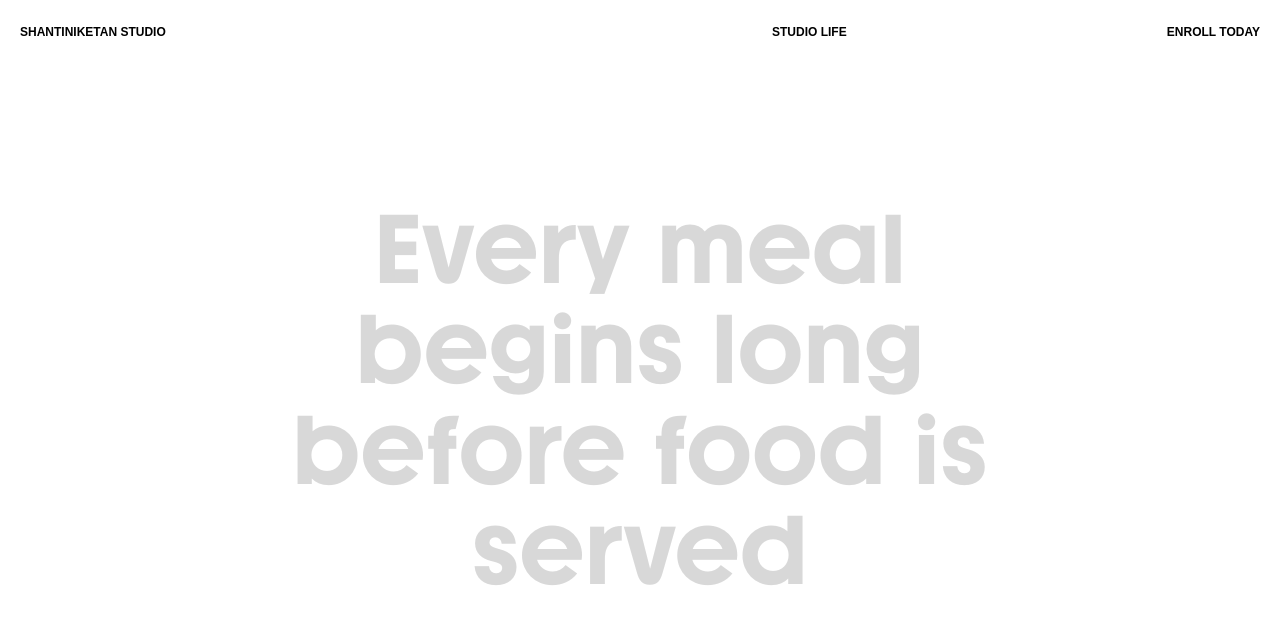
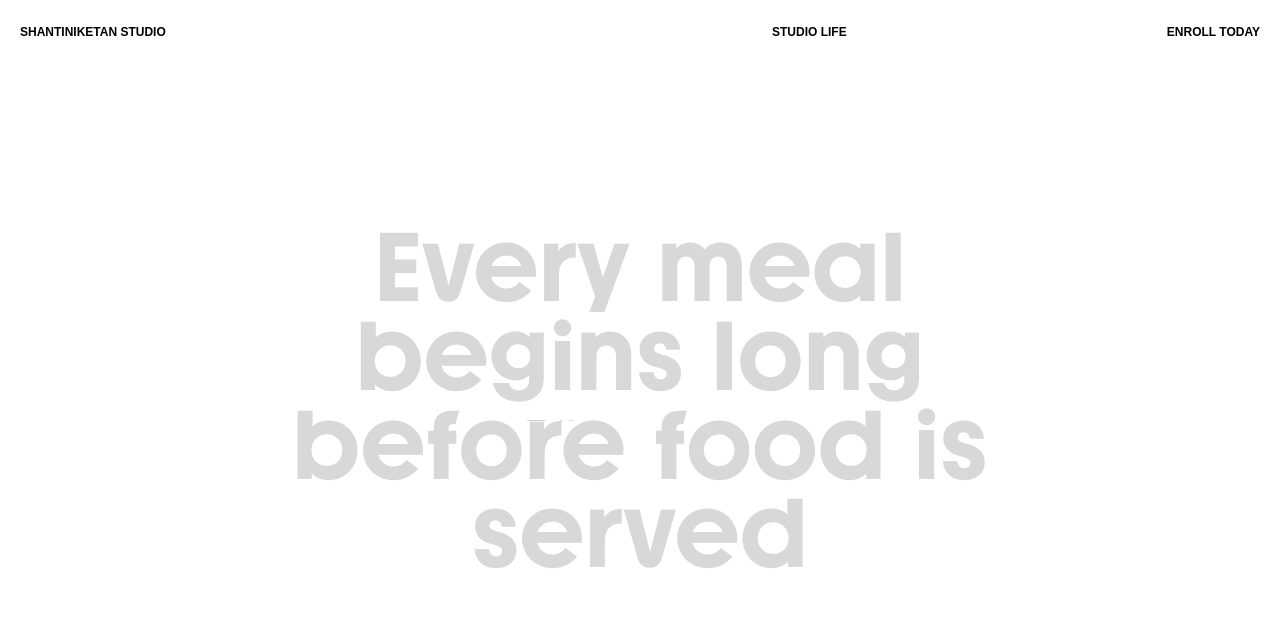
Before and after one commit to mahatosupriyo/shantiniketanstudio, a Next.js app: page /collections/prashanta in a window 1280 px wide. Shown: the top 624 px of the page. Built offline with nearby package versions, Linux system fonts and the light colour scheme; a web font is replaced by a local one.

Commit message:
updated product page

```diff
--- a/src/app/(collections)/collections/prashanta/Prashanta.module.scss
+++ b/src/app/(collections)/collections/prashanta/Prashanta.module.scss
@@ -42,9 +42,10 @@ $muted: rgba(13, 13, 13, 0.16);
     text-align: center;
     font-weight: 700;
     // letter-spacing: -0.2rem;
-    line-height: 1.02;
+    line-height: 90%;
     font-size: clamp(2.6rem, 9.5vw, 9.75rem);
     will-change: transform, opacity;
+    user-select: none;
 }
 
 .introWord {
@@ -85,7 +86,7 @@ $muted: rgba(13, 13, 13, 0.16);
 /* Share styles between both containers */
 .prashantaLottie,
 .prashantaFallback {
-    width: min(28rem, 90vw);
+    width: min(32rem, 90vw);
     display: grid;
     place-items: center;
 
@@ -119,6 +120,8 @@ $muted: rgba(13, 13, 13, 0.16);
     height: 100%;
     object-fit: contain;
     z-index: 999;
+    user-select: none;
+    pointer-events: none;
     /* Clips the video into a perfect circle */
     border-radius: 50%;
 }
@@ -133,7 +136,7 @@ $muted: rgba(13, 13, 13, 0.16);
     font-family: $font-heading;
     letter-spacing: -0.01em;
     line-height: 1.1;
-    font-size: clamp(1rem, 2.2vw, 2.4rem);
+    font-size: 2.6rem;
 }
 
 /* --------------------------- afterwards -------------------------- */
--- a/src/app/(collections)/collections/prashanta/PrashantaLayout.tsx
+++ b/src/app/(collections)/collections/prashanta/PrashantaLayout.tsx
@@ -13,7 +13,7 @@ gsap.registerPlugin(ScrollTrigger)
 type LottieAnimation = ReturnType<typeof lottie.loadAnimation>
 
 const INTRO_LINE = 'Every meal begins long before food is served'
-const QUOTE_LINE = 'all souls are equal and alike, and have the similar nature and qualities'
+const QUOTE_LINE = 'All souls are equal and alike, and have the similar nature and qualities'
 
 const MORPH_VIDEO_SRC = '/assets/prashanta/ring-to-plate.mp4'
 const MORPH_VIDEO_POSTER = '/assets/prashanta/ring-to-plate-poster.jpg'
@@ -278,7 +278,6 @@ export default function Prashanta({ wordmarkSvg }: { wordmarkSvg: string }) {
                         ref={videoRef}
                         className={styles.video}
                         src={MORPH_VIDEO_SRC}
-                        // poster={MORPH_VIDEO_POSTER}
                         muted
                         playsInline
                         preload="auto"
```
Also changed, not shown: public/assets/prashanta/ring-to-plate-poster.jpg (deleted).
